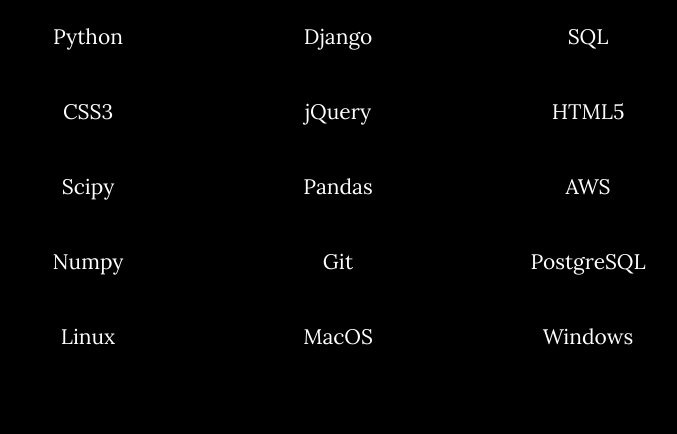
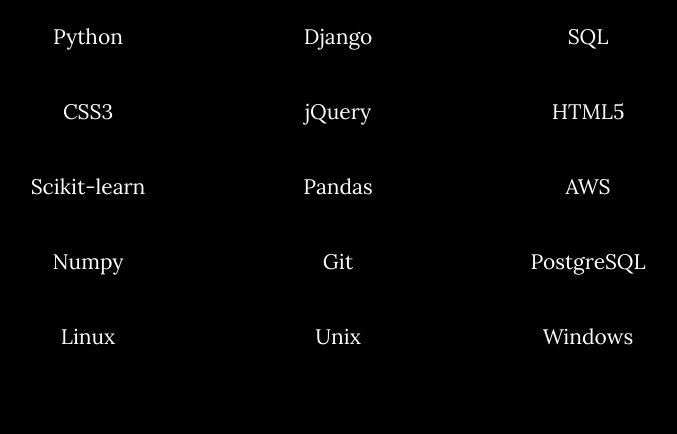
Before and after one commit to lancekrogers/blog-package, a Django app: page /resume/ in a window 1280 px wide. Shown: the part 1982-2416 px from the top of the page, without its empty margins (302-979 px from the left). Run offline with Django 3.2, Linux system fonts and the light colour scheme; some libraries are stand-ins or nearby versions.

Commit message:
commiting changes

```diff
--- a/blog_package/portfolio/templates/portfolio/resume.html
+++ b/blog_package/portfolio/templates/portfolio/resume.html
@@ -151,7 +151,7 @@
                         <td>HTML5</td>
                     </tr>
                     <tr>
-                        <td>Scipy</td>
+                        <td>Scikit-learn</td>
                         <td>Pandas</td>
                         <td>AWS</td>
                     </tr>
@@ -162,7 +162,7 @@
                     </tr>
                     <tr>
                         <td>Linux</td>
-                        <td>MacOS</td>
+                        <td>Unix</td>
                         <td>Windows</td>
                     </tr>
                 </table>
@@ -218,16 +218,6 @@
 
 
 
-
-
-
-
-
-
-
-
-
-
  <!-- Footer -->
     <footer>
         <div class="container text-center">
```
